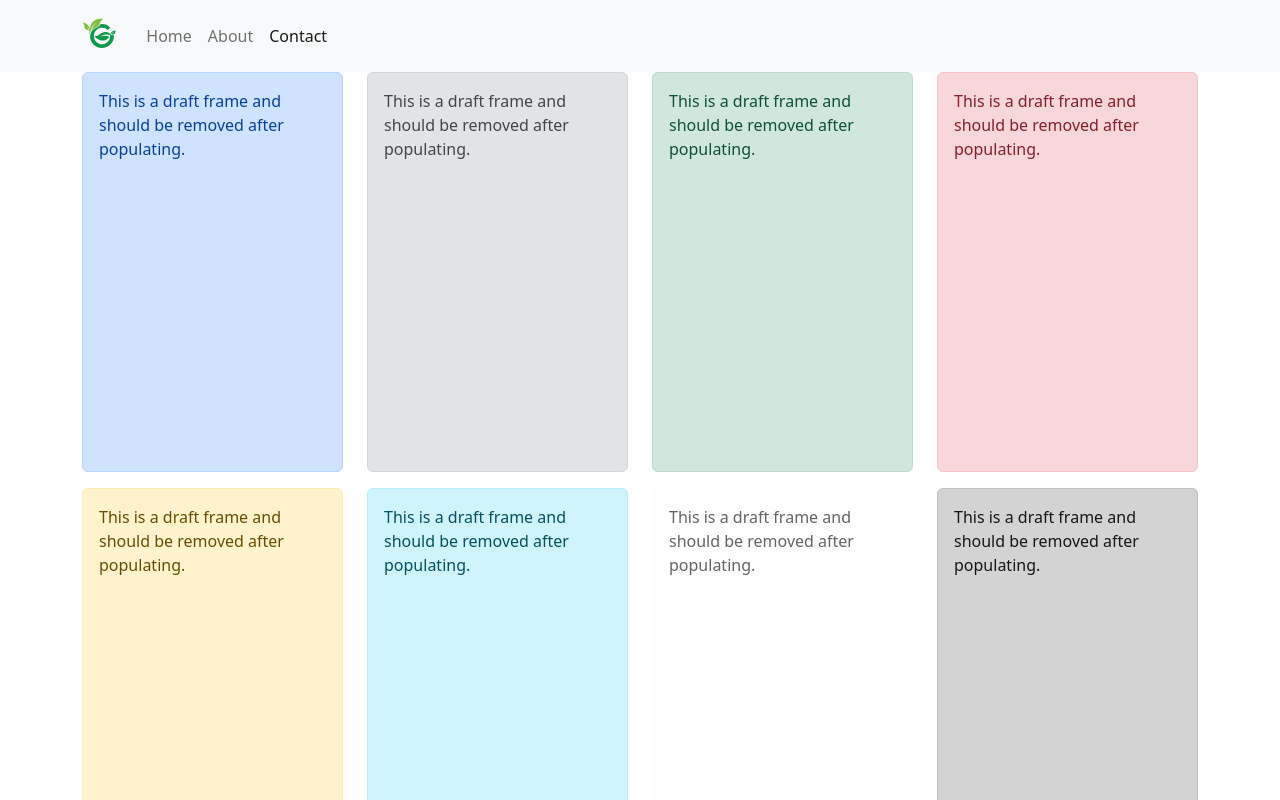
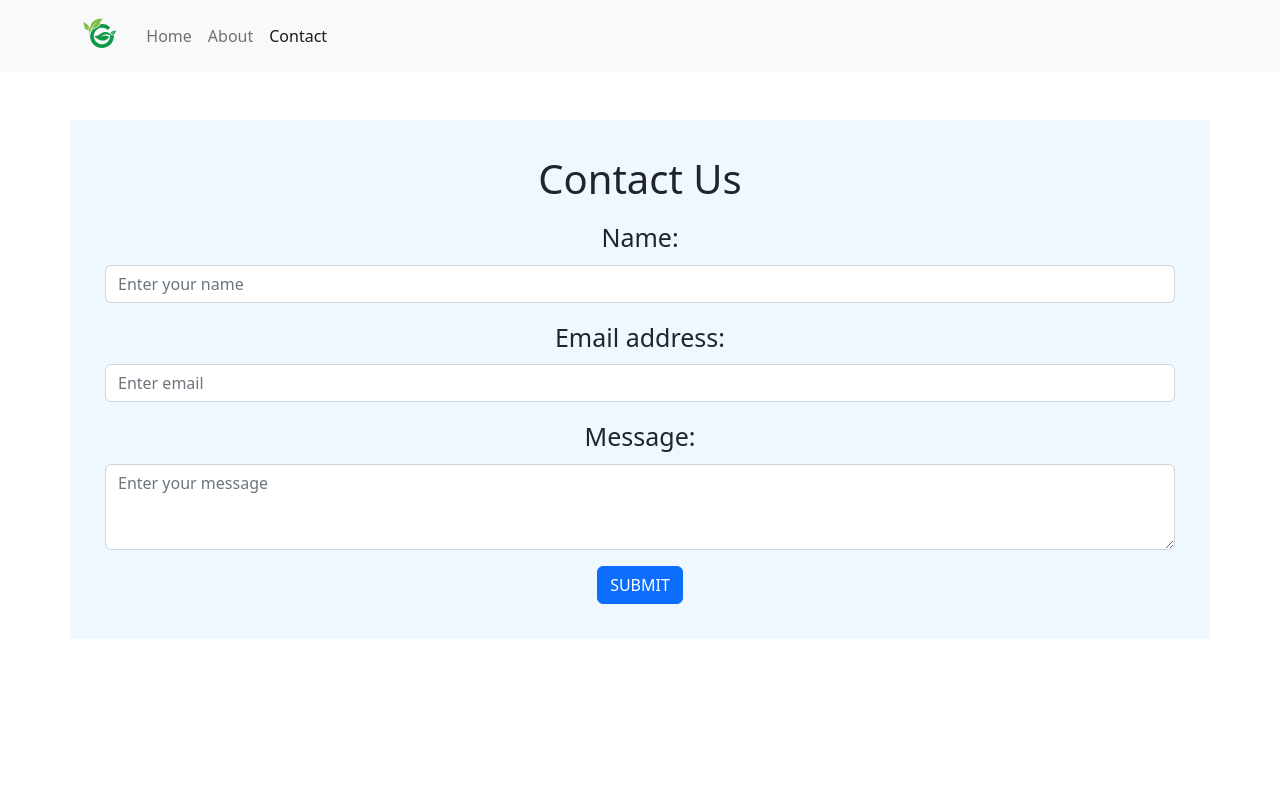
Before and after one commit to KodeGo-Bootcamp/gofarm-today, a Next.js app: page /contact in a window 1280 px wide. Shown: the top 800 px of the page. Built offline with nearby package versions, Linux system fonts and the light colour scheme.

Commit message:
Add contactform to contact.js

```diff
--- a/pages/contact.js
+++ b/pages/contact.js
@@ -1,7 +1,7 @@
 import Head from 'next/head'
 import NavigationBar from '@/components/NavigationBar'
 import DraftFrame from '@/components/DraftFrame'
-
+import ContactForm from '@/components/ContactForm'
 export default function Contact() {
     return (
         <>
@@ -18,7 +18,7 @@ export default function Contact() {
                 <link rel="icon" href="/favicon.ico" />
             </Head>
             <NavigationBar activeKey={"/contact"} />
-            <DraftFrame />
+            <ContactForm />
         </>
     )
 }
```
